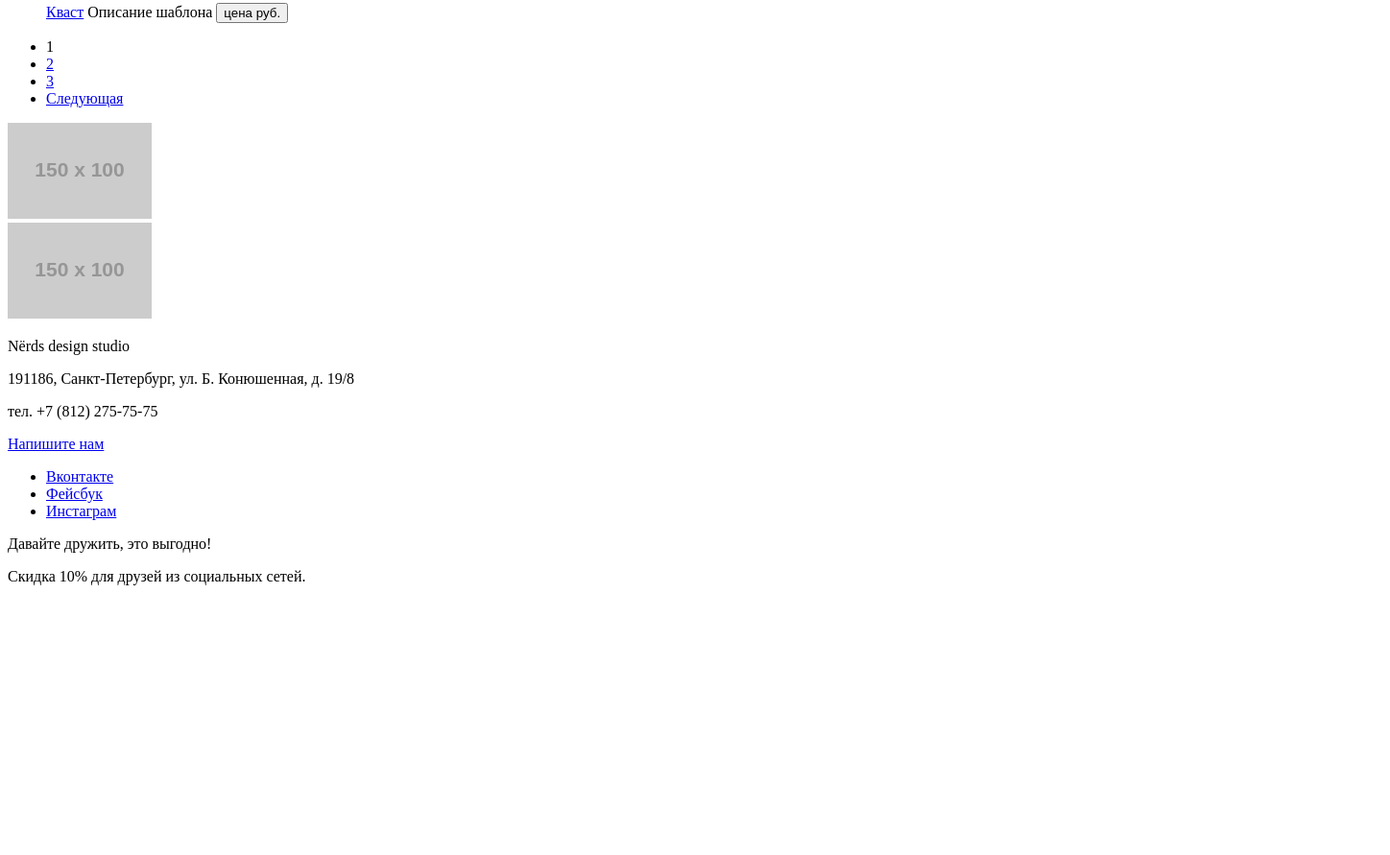
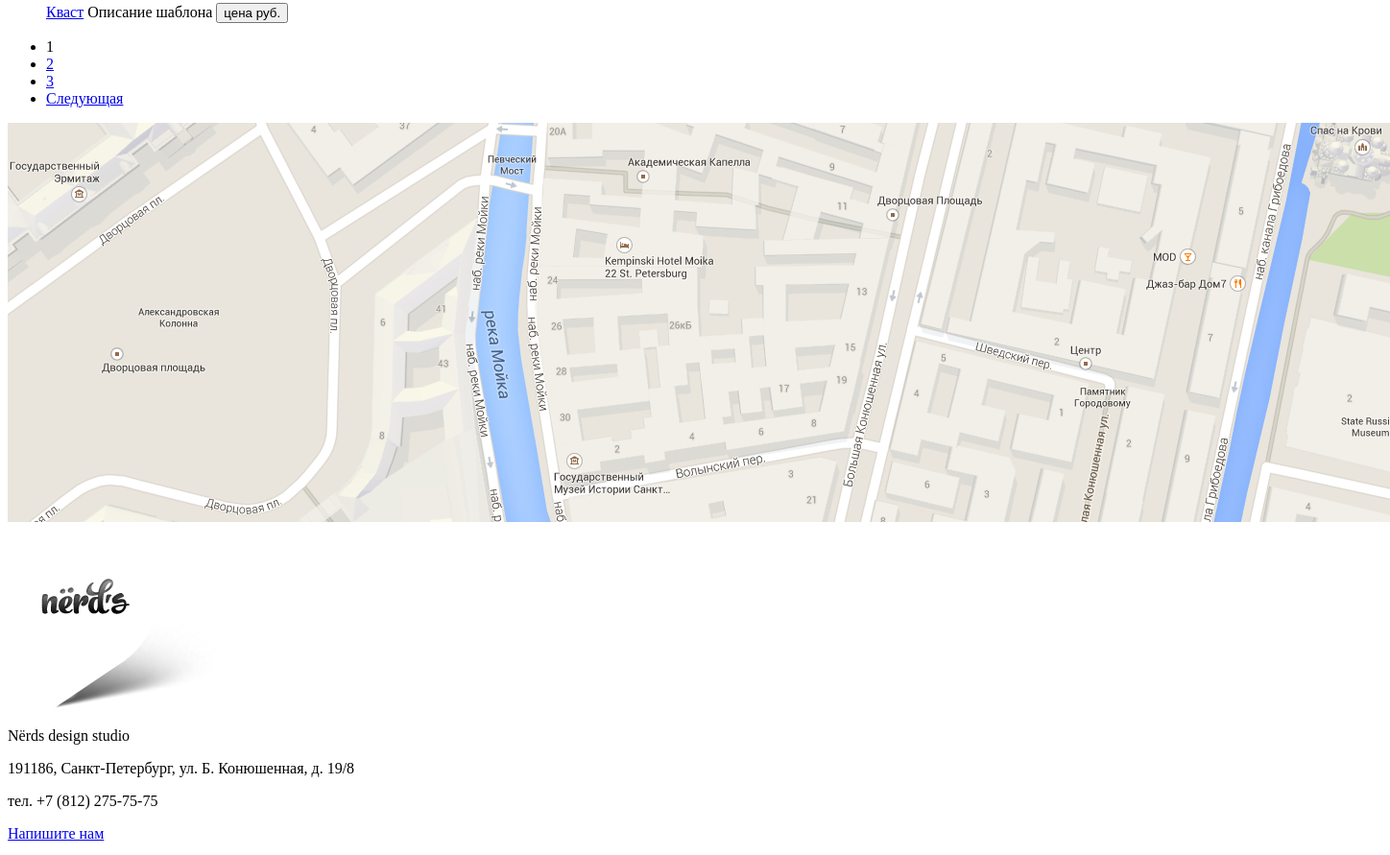
Before and after one commit to nstsvs/1302997-nerds-27, a plain HTML site: page catalog.html in a window 1280 px wide. Shown: the part 4499-5390 px from the top of the page at 96% size, 1448 px wide, since content can reach past the window. Before the commit the page ends 5125 px from the top, so only its background shows below. Drawn offline with Linux system fonts and the light colour scheme; placeholder pictures from the web are drawn by us.

Commit message:
Update catalog.html

```diff
--- a/catalog.html
+++ b/catalog.html
@@ -131,10 +131,10 @@
             <section>
               <div>
               <div>
-                <img src="https://via.placeholder.com/150x100" alt="map">
+                <img src="img/map.png" alt="map">
               </div>
               <div>
-                <img src="https://via.placeholder.com/150x100" alt="map marker">
+                <img src="img/map-marker.png" alt="map marker">
               </div>
                 <div>
                   <p>Nёrds design studio</p>
```
